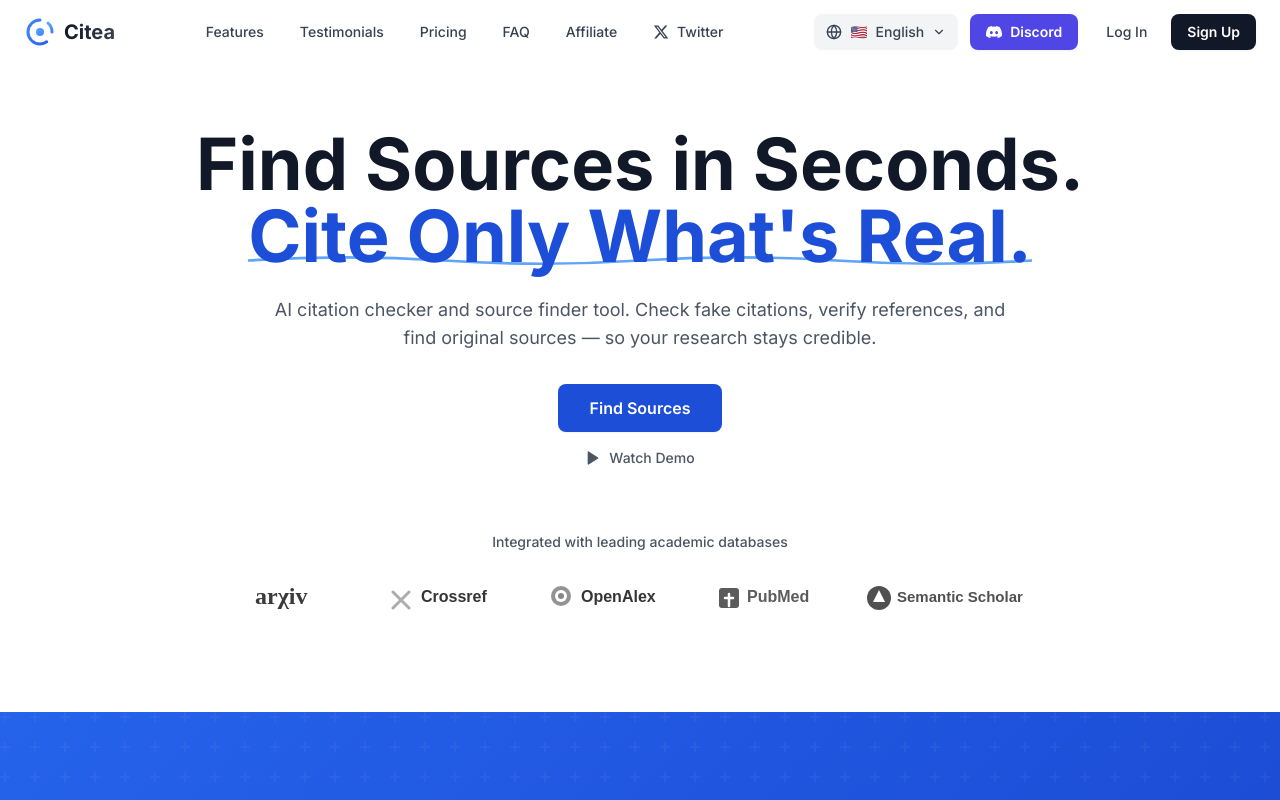
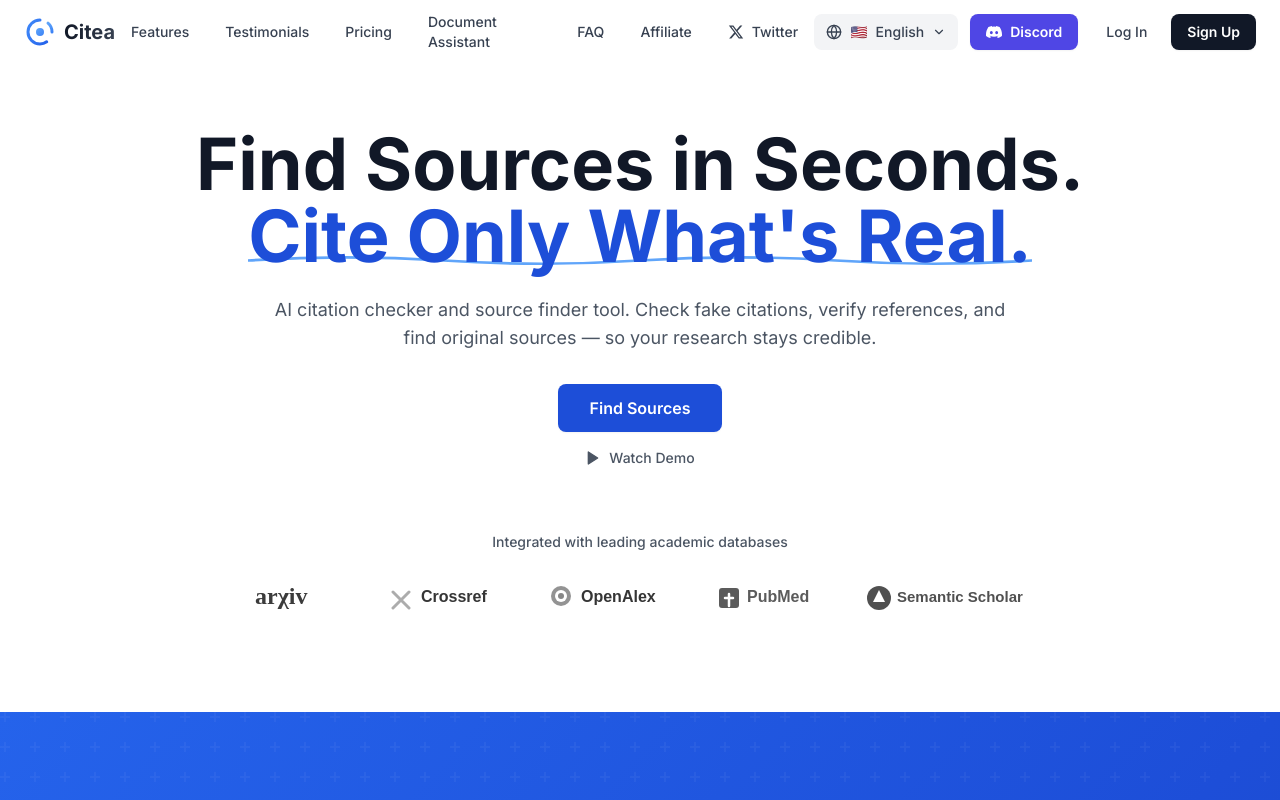
Before and after one commit to Mercury-nju/Citea, a Next.js app: page / in a window 1280 px wide. Shown: the top 800 px of the page. Built offline with nearby package versions, Linux system fonts and the light colour scheme.

Commit message:
feat: header: add Document Assistant nav link

```diff
--- a/components/Header.tsx
+++ b/components/Header.tsx
@@ -111,6 +111,12 @@ export default function Header() {
               {t.header.pricing}
             </Link>
             <Link
+              href="/document-assistant"
+              className="px-4 py-2 text-sm font-medium text-gray-700 hover:text-blue-600 transition-colors"
+            >
+              {language === 'zh' ? '文档助手' : 'Document Assistant'}
+            </Link>
+            <Link
               href="#faq"
               className="px-4 py-2 text-sm font-medium text-gray-700 hover:text-blue-600 transition-colors"
             >
```
